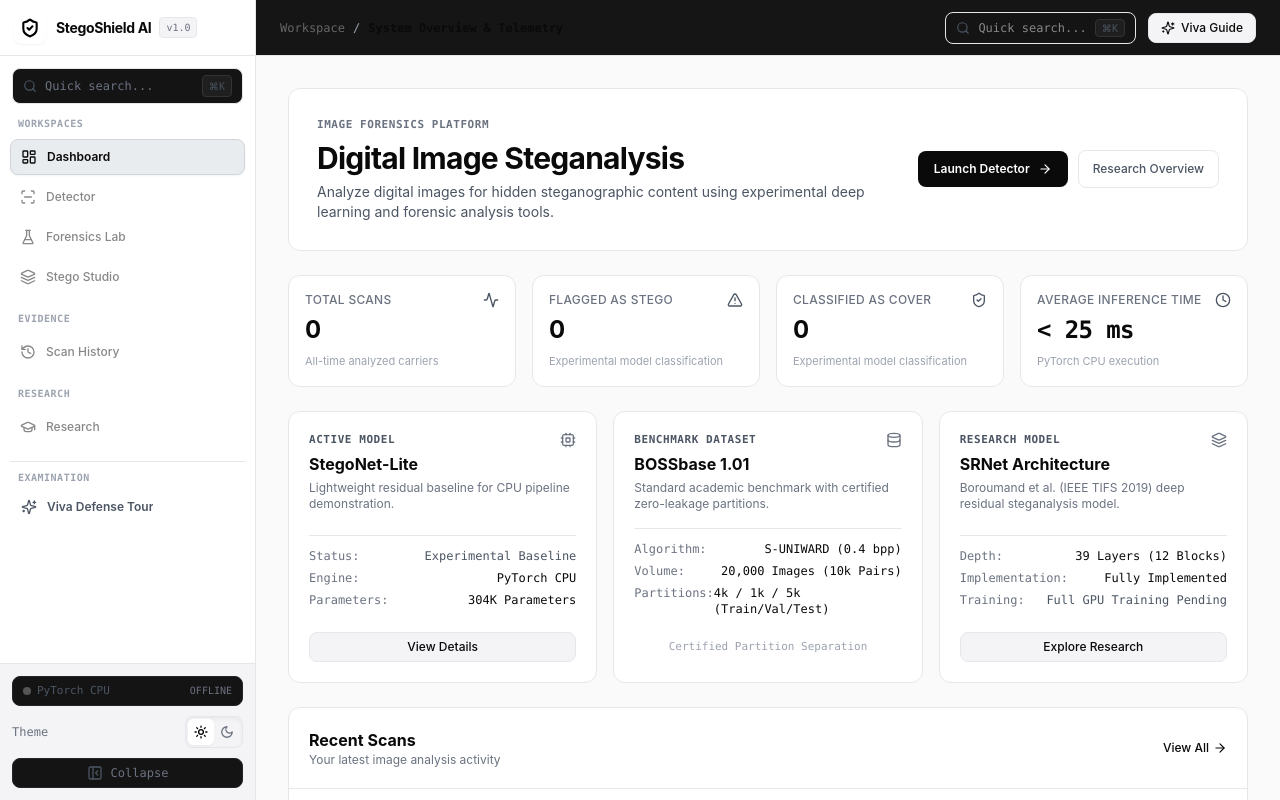
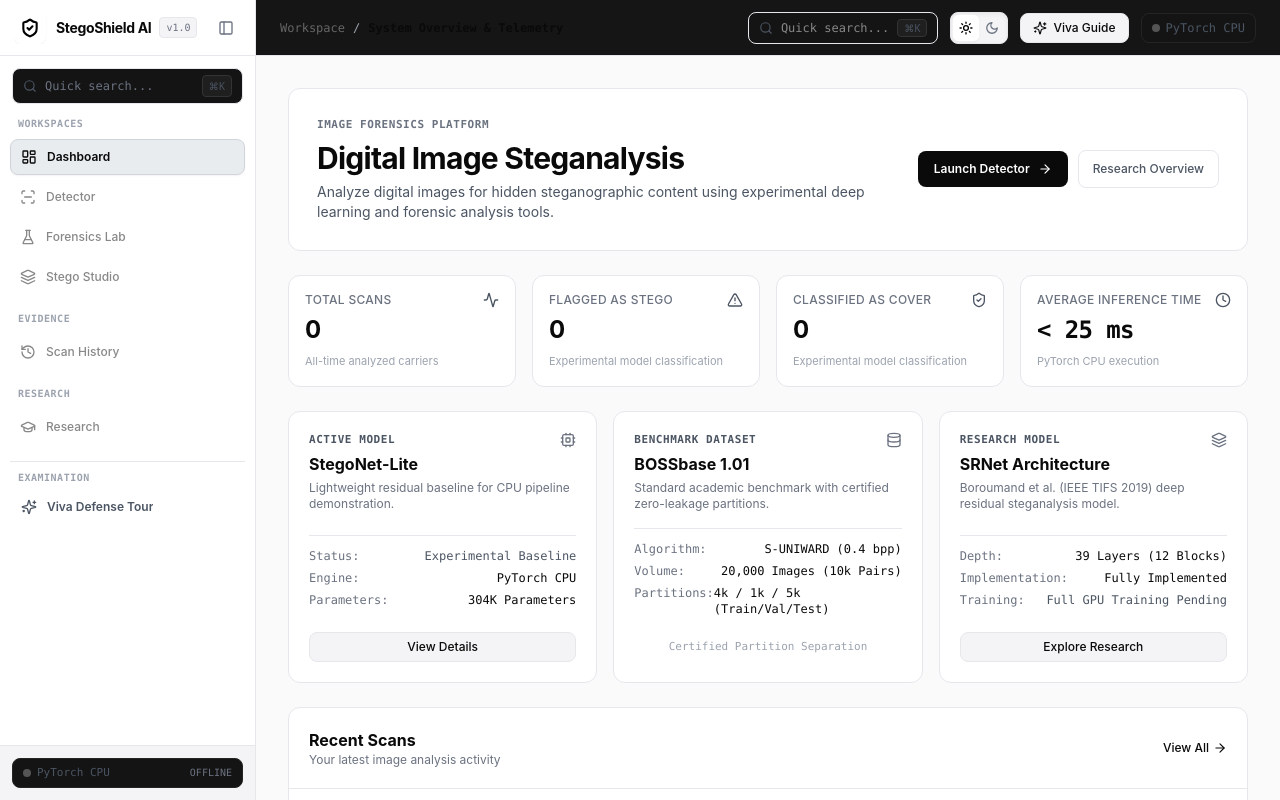
Before and after one commit to 46501/steganalysis, a React (Vite) app in the folder frontend/: page / in a window 1280 px wide. Shown: the top 800 px of the page. Built offline with nearby package versions, Linux system fonts and the light colour scheme; no server answers.

Commit message:
feat(ui): reposition theme switcher between command panel and viva guide, add chatgpt-style sidebar toggle

```diff
--- a/frontend/src/components/layout/AppLayout.jsx
+++ b/frontend/src/components/layout/AppLayout.jsx
@@ -1,6 +1,7 @@
 import React, { useState, useEffect } from 'react';
 import Sidebar from './Sidebar';
 import TopHeader from './TopHeader';
+import { steganalysisApi } from '../../services/api';
 
 export default function AppLayout({
   activeTab,
@@ -16,6 +17,7 @@ export default function AppLayout({
     return false;
   });
   const [mobileOpen, setMobileOpen] = useState(false);
+  const [healthStatus, setHealthStatus] = useState({ online: false, model: '', db: '' });
 
   useEffect(() => {
     try {
@@ -25,7 +27,35 @@ export default function AppLayout({
     }
   }, [collapsed]);
 
-  // Shortcut key `[` to toggle sidebar collapse
+  // Centralized backend telemetry polling
+  useEffect(() => {
+    let isMounted = true;
+    const fetchHealth = async () => {
+      try {
+        const data = await steganalysisApi.checkHealth();
+        if (isMounted) {
+          setHealthStatus({
+            online: data.status === 'healthy',
+            model: data.model?.active_model || 'StegoNet-Lite',
+            db: data.database?.type || 'SQLite',
+          });
+        }
+      } catch (err) {
+        if (isMounted) {
+          setHealthStatus({ online: false, model: '', db: '' });
+        }
+      }
+    };
+
+    fetchHealth();
+    const interval = setInterval(fetchHealth, 15000);
+    return () => {
+      isMounted = false;
+      clearInterval(interval);
+    };
+  }, []);
+
+  // Shortcut key `[` to toggle sidebar collapse (matching ChatGPT / Linear pattern)
   useEffect(() => {
     const handleKeyDown = (e) => {
       const tag = e.target.tagName.toLowerCase();
@@ -50,6 +80,7 @@ export default function AppLayout({
         setMobileOpen={setMobileOpen}
         onOpenVivaTour={onOpenVivaTour}
         onOpenCommandPalette={onOpenCommandPalette}
+        healthStatus={healthStatus}
       />
 
       {/* Main Content Area Offset by Sidebar Width */}
@@ -64,6 +95,9 @@ export default function AppLayout({
           setMobileOpen={setMobileOpen}
           onOpenVivaTour={onOpenVivaTour}
           onOpenCommandPalette={onOpenCommandPalette}
+          collapsed={collapsed}
+          setCollapsed={setCollapsed}
+          healthStatus={healthStatus}
         />
 
         {/* Dynamic Workspace Route View */}
--- a/frontend/src/components/layout/Sidebar.jsx
+++ b/frontend/src/components/layout/Sidebar.jsx
@@ -9,12 +9,10 @@ import {
   GraduationCap,
   Sparkles,
   Search,
-  PanelLeftClose,
-  PanelLeftOpen,
+  PanelLeft,
   X,
 } from 'lucide-react';
 import { steganalysisApi } from '../../services/api';
-import ThemeSwitcher from '../common/ThemeSwitcher';
 
 export default function Sidebar({
   activeTab,
@@ -25,16 +23,18 @@ export default function Sidebar({
   setMobileOpen,
   onOpenVivaTour,
   onOpenCommandPalette,
+  healthStatus: propHealthStatus,
 }) {
-  const [healthStatus, setHealthStatus] = useState({ online: false, model: '', db: '' });
+  const [internalHealth, setInternalHealth] = useState({ online: false, model: '', db: '' });
 
   useEffect(() => {
+    if (propHealthStatus) return;
     let isMounted = true;
     const fetchHealth = async () => {
       try {
         const data = await steganalysisApi.checkHealth();
         if (isMounted) {
-          setHealthStatus({
+          setInternalHealth({
             online: data.status === 'healthy',
             model: data.model?.active_model || 'StegoNet-Lite',
             db: data.database?.type || 'SQLite',
@@ -42,7 +42,7 @@ export default function Sidebar({
         }
       } catch (err) {
         if (isMounted) {
-          setHealthStatus({ online: false, model: '', db: '' });
+          setInternalHealth({ online: false, model: '', db: '' });
         }
       }
     };
@@ -53,7 +53,9 @@ export default function Sidebar({
       isMounted = false;
       clearInterval(interval);
     };
-  }, []);
+  }, [propHealthStatus]);
+
+  const healthStatus = propHealthStatus || internalHealth;
 
   const navGroups = [
     {
@@ -106,20 +108,31 @@ export default function Sidebar({
           mobileOpen ? 'translate-x-0' : '-translate-x-full md:translate-x-0'
         }`}
       >
-        {/* Top Header / Branding */}
+        {/* Top Header / Branding & Collapse Toggle */}
         <div className="h-14 border-b border-[#292929] flex items-center justify-between px-3.5 shrink-0">
+          {collapsed ? (
+            <div className="w-full flex items-center justify-center">
+              <button
+                type="button"
+                onClick={() => setCollapsed(false)}
+                className="p-2 rounded-lg text-[#888888] hover:text-white hover:bg-[#1A1A1A] border border-transparent hover:border-[#292929] transition group"
+                title="Open sidebar ( [ )"
+                aria-label="Open sidebar"
+              >
+                <PanelLeft className="w-4 h-4 transition-transform group-hover:scale-110" />
+              </button>
+            </div>
+          ) : (
+            <>
               <div
                 onClick={() => handleNavClick('dashboard')}
-            className={`flex items-center gap-2.5 cursor-pointer group select-none ${
-              collapsed ? 'w-full justify-center' : ''
-            }`}
+                className="flex items-center gap-2.5 cursor-pointer group select-none overflow-hidden"
                 title="StegoShield AI Dashboard"
               >
                 <div className="w-8 h-8 rounded-lg bg-white text-black flex items-center justify-center shrink-0 transition-transform group-hover:scale-105 shadow-sm">
                   <ShieldCheck className="w-5 h-5 stroke-[2.5]" />
                 </div>
 
-            {!collapsed && (
                 <div className="flex items-center gap-2 overflow-hidden transition-opacity duration-200">
                   <span className="text-sm font-bold tracking-tight text-white whitespace-nowrap">
                     StegoShield AI
@@ -128,17 +141,33 @@ export default function Sidebar({
                     v1.0
                   </span>
                 </div>
-            )}
               </div>
 
-          {/* Mobile Close Button */}
+              <div className="flex items-center gap-1">
+                {/* ChatGPT-style sidebar collapse button */}
+                <button
+                  type="button"
+                  onClick={() => setCollapsed(true)}
+                  className="hidden md:flex p-1.5 rounded-lg text-[#777777] hover:text-white hover:bg-[#1A1A1A] border border-transparent hover:border-[#292929] transition"
+                  title="Close sidebar ( [ )"
+                  aria-label="Close sidebar"
+                >
+                  <PanelLeft className="w-4 h-4" />
+                </button>
+
+                {/* Mobile close icon */}
                 <button
                   type="button"
                   onClick={() => setMobileOpen(false)}
                   className="md:hidden p-1.5 rounded-lg text-[#777777] hover:text-white hover:bg-[#1A1A1A] transition"
+                  title="Close menu"
+                  aria-label="Close menu"
                 >
                   <X className="w-4 h-4" />
                 </button>
+              </div>
+            </>
+          )}
         </div>
 
         {/* Quick Search Shortcut Trigger */}
@@ -228,9 +257,8 @@ export default function Sidebar({
           </div>
         </div>
 
-        {/* Bottom System Telemetry & Controls Tray */}
-        <div className="p-3 border-t border-[#292929] bg-[#0A0A0A] shrink-0 space-y-2.5">
-          {/* Engine Status Pill */}
+        {/* Bottom System Telemetry Tray (Clean minimal status only) */}
+        <div className="p-3 border-t border-[#292929] bg-[#0A0A0A] shrink-0">
           <div
             className={`flex items-center rounded-lg bg-[#141414] border border-[#242424] text-[11px] font-mono ${
               collapsed ? 'p-2 justify-center' : 'px-2.5 py-1.5 justify-between'
@@ -255,33 +283,6 @@ export default function Sidebar({
               </span>
             )}
           </div>
-
-          {/* Theme Mode Switcher */}
-          <div className={`flex items-center ${collapsed ? 'justify-center' : 'justify-between'}`}>
-            {!collapsed && (
-              <span className="text-xs font-mono text-[#777777]">
-                Theme
-              </span>
-            )}
-            <ThemeSwitcher />
-          </div>
-
-          {/* Desktop Collapse / Expand Toggle */}
-          <button
-            type="button"
-            onClick={() => setCollapsed(!collapsed)}
-            className="hidden md:flex w-full items-center justify-center gap-2 py-1.5 rounded-lg bg-[#141414] hover:bg-[#1F1F1F] text-[#777777] hover:text-white border border-[#242424] text-xs font-mono transition"
-            title={collapsed ? 'Expand sidebar' : 'Collapse sidebar'}
-          >
-            {collapsed ? (
-              <PanelLeftOpen className="w-4 h-4 text-[#B3B3B3]" />
-            ) : (
-              <span className="flex items-center gap-2">
-                <PanelLeftClose className="w-4 h-4 text-[#B3B3B3]" />
-                <span>Collapse</span>
-              </span>
-            )}
-          </button>
         </div>
       </aside>
     </>
--- a/frontend/src/components/layout/TopHeader.jsx
+++ b/frontend/src/components/layout/TopHeader.jsx
@@ -1,11 +1,15 @@
 import React from 'react';
-import { Menu, Search, Sparkles, ShieldCheck, Activity } from 'lucide-react';
+import { Menu, Search, Sparkles, PanelLeft } from 'lucide-react';
+import ThemeSwitcher from '../common/ThemeSwitcher';
 
 export default function TopHeader({
   activeTab,
   setMobileOpen,
   onOpenVivaTour,
   onOpenCommandPalette,
+  collapsed,
+  setCollapsed,
+  healthStatus,
 }) {
   const getTabTitle = (tab) => {
     switch (tab) {
@@ -32,18 +36,36 @@ export default function TopHeader({
     return 'Workspace';
   };
 
+  const statusTooltip = healthStatus?.online
+    ? 'Backend: Online • Engine: PyTorch CPU'
+    : 'Backend: Offline';
+
   return (
     <header className="sticky top-0 z-30 h-14 bg-[#090909]/95 backdrop-blur-md border-b border-[#292929] theme-dark-nav flex items-center justify-between px-4 sm:px-6 shrink-0 transition-colors">
-      {/* Left: Mobile Toggle & Active Breadcrumb */}
-      <div className="flex items-center gap-3">
+      {/* Left: Mobile Hamburger / Desktop Expand & Active Breadcrumb */}
+      <div className="flex items-center gap-2.5">
         {/* Mobile Hamburger Toggle */}
         <button
+          type="button"
           onClick={() => setMobileOpen(true)}
           className="md:hidden p-1.5 rounded-lg text-[#777777] hover:text-white hover:bg-[#1A1A1A] border border-[#292929] transition"
           aria-label="Open navigation sidebar"
         >
           <Menu className="w-4 h-4" />
         </button>
+
+        {/* Desktop Expand Icon (ChatGPT style, shown when sidebar is collapsed) */}
+        {collapsed && (
+          <button
+            type="button"
+            onClick={() => setCollapsed(false)}
+            className="hidden md:flex p-1.5 rounded-lg text-[#777777] hover:text-white hover:bg-[#141414] border border-[#242424] hover:border-[#383838] transition"
+            title="Open sidebar ( [ )"
+            aria-label="Open sidebar"
+          >
+            <PanelLeft className="w-4 h-4" />
+          </button>
+        )}
 
         {/* Breadcrumb & Title */}
         <div className="flex items-center gap-2 text-xs font-mono">
@@ -57,10 +79,11 @@ export default function TopHeader({
         </div>
       </div>
 
-      {/* Right Actions */}
+      {/* Right Actions: Command Panel -> Theme Switcher -> View Guide -> Telemetry */}
       <div className="flex items-center gap-2 sm:gap-3">
-        {/* Quick Search Shortcut Pill */}
+        {/* Quick Search Shortcut Pill (Command Panel) */}
         <button
+          type="button"
           onClick={onOpenCommandPalette}
           className="hidden sm:flex items-center gap-2 px-2.5 py-1.5 rounded-lg bg-[#141414] hover:bg-[#1C1C1C] text-[#888888] hover:text-white border border-[#292929] text-xs font-mono transition"
           title="Command Palette (⌘K / Ctrl+K)"
@@ -72,8 +95,12 @@ export default function TopHeader({
           </kbd>
         </button>
 
-        {/* Viva Guide Shortcut */}
+        {/* Theme Switcher placed directly in between Command Panel and Viva Guide */}
+        <ThemeSwitcher />
+
+        {/* Viva Guide Shortcut (View Guide) */}
         <button
+          type="button"
           onClick={onOpenVivaTour}
           className="flex items-center gap-1.5 px-3 py-1.5 rounded-lg bg-[#151515] hover:bg-[#202020] text-white border border-[#292929] hover:border-[#383838] text-xs font-medium transition shadow-sm"
           title="Launch Viva Defense Guided Tour"
@@ -81,6 +108,19 @@ export default function TopHeader({
           <Sparkles className="w-3.5 h-3.5 text-white" />
           <span className="hidden sm:inline">Viva Guide</span>
         </button>
+
+        {/* Engine Telemetry Status Pill (PyTorch CPU) */}
+        <div
+          className="hidden lg:flex items-center gap-1.5 px-2.5 py-1.5 rounded-lg bg-[#141414] border border-[#242424] text-xs font-mono text-[#B3B3B3]"
+          title={statusTooltip}
+        >
+          <span
+            className={`w-2 h-2 rounded-full shrink-0 ${
+              healthStatus?.online ? 'bg-white animate-pulse' : 'bg-[#555555]'
+            }`}
+          />
+          <span>PyTorch CPU</span>
+        </div>
       </div>
     </header>
   );
```
Lines whose indentation alone changed are shown as unchanged.
